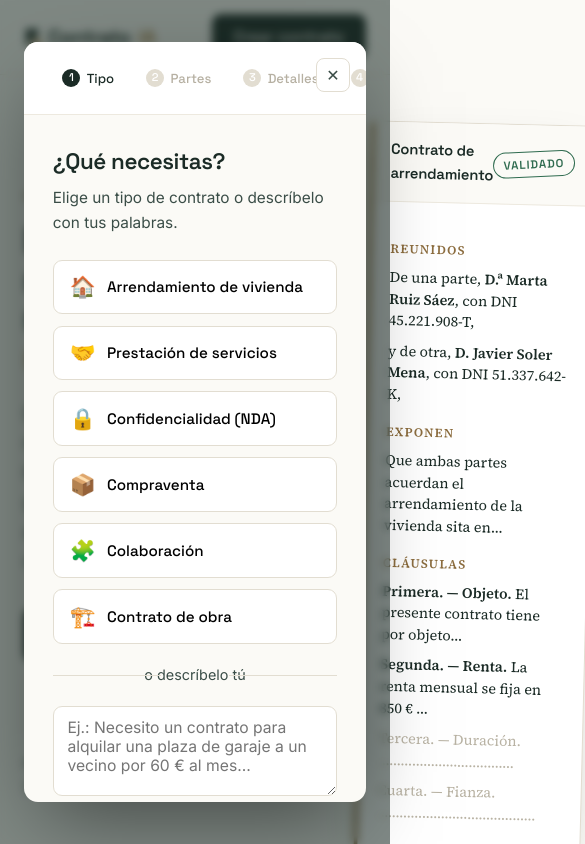
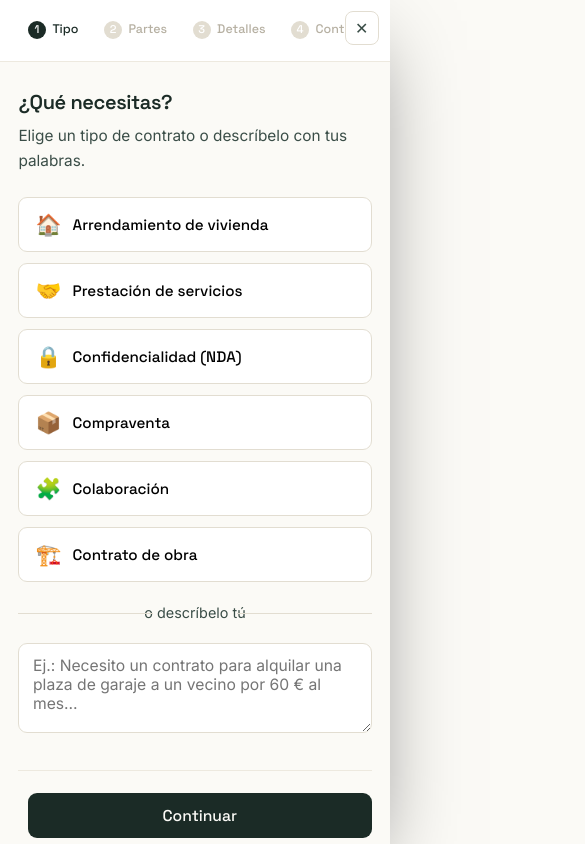
Before and after one commit to jcaogarci/contratoia, a website: page index.html in a window 390 px wide. Both pictures are taken after a click on the button "Crear mi primer contrato gratis". Shown: the top 844 px of the page, 585 px wide, since content can reach past the window. Drawn offline with nearby package versions, Linux system fonts and the light colour scheme.

Commit message:
Update styles.css

```diff
--- a/css/styles.css
+++ b/css/styles.css
@@ -481,3 +481,43 @@ em { font-style: normal; color: var(--seal); }
   transition: border-color .2s, background .2s;
 }
 .lp-related__links a:hover { border-color: var(--seal); background: var(--white); }
+
+/* ============================================================
+   MEJORAS RESPONSIVE — MÓVIL
+   ============================================================ */
+@media (max-width: 760px) {
+  /* Hero: apilar en una sola columna (texto arriba, documento debajo) */
+  .hero { padding: 2.5rem 1.25rem 3.25rem; }
+  .hero__grid { grid-template-columns: 1fr; gap: 2.4rem; }
+  .hero__lead { max-width: 100%; }
+  .hero__doc { justify-content: flex-start; }
+  .hero__doc .paper { transform: none; max-width: 360px; }
+
+  /* Generador: aprovechar toda la pantalla */
+  .generator { padding: 0; }
+  .generator__panel { max-width: 100%; max-height: 100%; height: 100%; border-radius: 0; }
+  .generator__form { padding: 1.5rem 1.15rem 1.7rem; }
+  .generator__close { top: .7rem; right: .7rem; }
+
+  /* Barra de progreso con scroll horizontal si no cabe */
+  .progress { padding: 1rem 1.15rem; overflow-x: auto; -webkit-overflow-scrolling: touch; }
+  .progress__step { flex: 0 0 auto; }
+}
+
+@media (max-width: 480px) {
+  .nav__inner { padding: .8rem 1.15rem; }
+  .brand { font-size: 1.12rem; }
+  .hero__title { font-size: clamp(2rem, 8.5vw, 2.55rem); }
+  .hero__lead { font-size: 1.05rem; }
+
+  /* CTAs del hero a ancho completo (más fáciles con el pulgar) */
+  .hero__actions { flex-direction: column; align-items: stretch; }
+  .hero__actions .btn { width: 100%; }
+
+  /* Navegación del formulario cómoda */
+  .gf__nav { gap: .6rem; }
+  .gf__nav .btn { flex: 1; }
+  .gf__title { font-size: 1.25rem; }
+  .result__doc { padding: 1.15rem; font-size: .92rem; }
+  .progress__step { font-size: .78rem; padding: .28rem .6rem; }
+}
```
